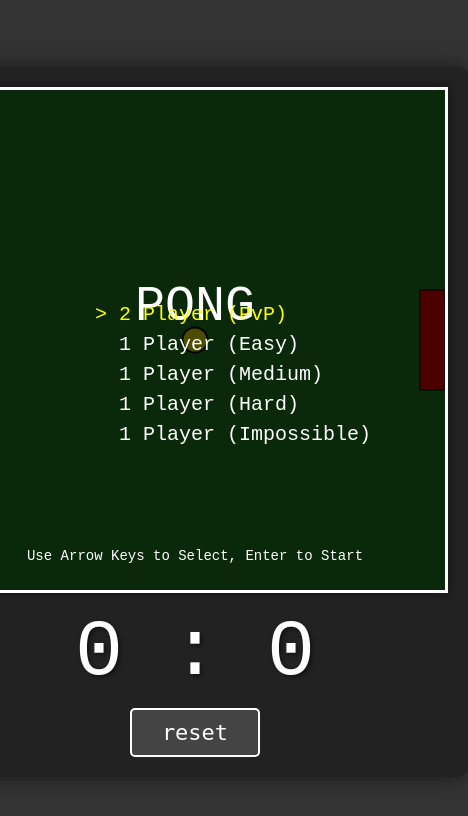
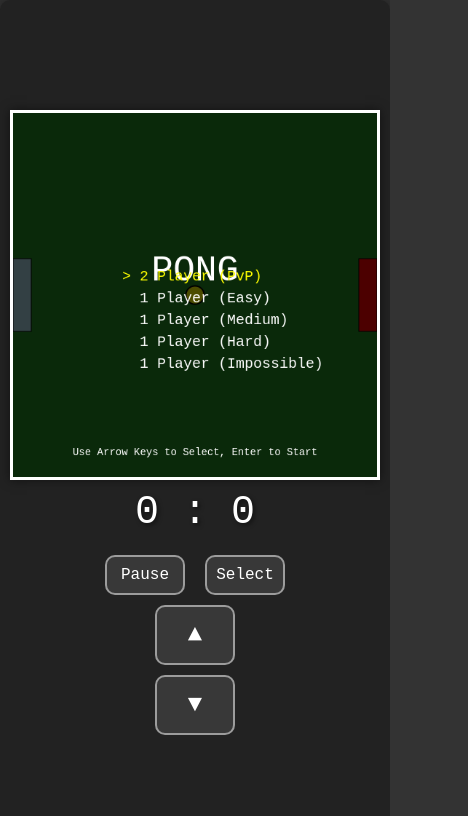
Before and after one commit to RayOgeto/Pong, a website: page index.html in a window 390 px wide. Shown: the whole page, 468 px wide, since content can reach past the window. Drawn offline with Linux system fonts and the light colour scheme.

Commit message:
mobile friendly

```diff
--- a/index.html
+++ b/index.html
@@ -13,6 +13,18 @@
         </canvas>
         <div id="scoretxt"> 0 : 0</div>
         <button id="resetbtn">reset</button>
+        <div id="mobile-controls">
+            <div class="control-row">
+                <button id="btn-pause" class="control-btn small">Pause</button>
+                <button id="btn-select" class="control-btn small">Select</button>
+            </div>
+            <div class="control-row">
+                <button id="btn-up" class="control-btn large">▲</button>
+            </div>
+            <div class="control-row">
+                <button id="btn-down" class="control-btn large">▼</button>
+            </div>
+        </div>
     </div>
     <script src="index.js"></script>
 </body>
--- a/index.js
+++ b/index.js
@@ -135,6 +135,17 @@ class InputHandler {
 
     onKey(key, callback) {
         this.callbacks[key] = callback;
+    }
+
+    simulateKey(key, isPressed) {
+        if (isPressed) {
+            this.keys.add(key);
+            if (this.callbacks[key]) {
+                this.callbacks[key]();
+            }
+        } else {
+            this.keys.delete(key);
+        }
     }
 }
 
@@ -484,3 +495,44 @@ const scoreText = document.querySelector('#scoretxt');
 const resetBtn = document.querySelector('#resetbtn');
 
 const game = new Game(canvas, scoreText, resetBtn);
+
+// Mobile Controls Setup
+const setupMobileControl = (id, key) => {
+    const btn = document.getElementById(id);
+    if (!btn) return;
+
+    const press = (e) => {
+        e.preventDefault();
+        game.input.simulateKey(key, true);
+    };
+
+    const release = (e) => {
+        e.preventDefault();
+        game.input.simulateKey(key, false);
+    };
+
+    btn.addEventListener('mousedown', press);
+    btn.addEventListener('mouseup', release);
+    btn.addEventListener('touchstart', press, { passive: false });
+    btn.addEventListener('touchend', release, { passive: false });
+};
+
+// Map buttons to Player 1 controls (and Menu controls which share keys)
+// Note: In AI mode, P1 controls the player. In Menu, Menu keys are used.
+// We'll map the UI buttons to P1 keys for movement, which usually double as menu keys or we can map multiple.
+// The Game class uses KEYS.P1_UP ('w') for player 1, and KEYS.MENU_UP ('ArrowUp') for menu.
+// To make it work for both, we can simulate both or ensure the game handles it.
+// Let's check the game logic:
+// Menu uses KEYS.MENU_UP ('ArrowUp'). Player 1 uses 'w'.
+// We should probably map the mobile buttons to 'ArrowUp'/'ArrowDown' since they work for Menu AND Player 2.
+// BUT, if the user plays Single Player (AI), they are Player 1 ('w'/'s').
+// Let's map the mobile buttons to trigger BOTH 'w' and 'ArrowUp' to cover all bases (Menu + P1).
+
+setupMobileControl('btn-up', 'ArrowUp'); // Menu Up
+setupMobileControl('btn-up', 'w');       // Player 1 Up
+
+setupMobileControl('btn-down', 'ArrowDown'); // Menu Down
+setupMobileControl('btn-down', 's');         // Player 1 Down
+
+setupMobileControl('btn-select', 'Enter');
+setupMobileControl('btn-pause', 'Escape');
--- a/style.css
+++ b/style.css
@@ -3,9 +3,10 @@ body {
     display: flex;
     justify-content: center;
     align-items: center;
-    height: 100vh;
+    min-height: 100vh;
     margin: 0;
     color: white;
+    touch-action: manipulation; /* Prevent double-tap zoom */
 }
 
 #gamecontainer {
@@ -14,12 +15,16 @@ body {
     padding: 20px;
     border-radius: 10px;
     box-shadow: 0 0 20px rgba(0,0,0,0.5);
+    max-width: 100%;
+    box-sizing: border-box;
 }
 
 #gameboard {
     border: 3px solid white;
     background-color: forestgreen;
     box-shadow: 0 0 10px rgba(0,0,0,0.5);
+    max-width: 100%;
+    height: auto; /* Maintain aspect ratio */
 }
 
 #scoretxt {
@@ -39,8 +44,75 @@ body {
     background-color: #444;
     color: white;
     transition: background-color 0.2s;
+    margin-bottom: 20px;
 }
 
 #resetbtn:hover {
     background-color: #666;
 }
+
+/* Mobile Controls */
+#mobile-controls {
+    display: none; /* Hidden by default on desktop */
+    flex-direction: column;
+    gap: 10px;
+    margin-top: 10px;
+}
+
+.control-row {
+    display: flex;
+    justify-content: center;
+    gap: 20px;
+}
+
+.control-btn {
+    background-color: rgba(255, 255, 255, 0.1);
+    border: 2px solid rgba(255, 255, 255, 0.5);
+    color: white;
+    border-radius: 10px;
+    font-family: monospace;
+    cursor: pointer;
+    touch-action: manipulation; /* Prevent zoom */
+    user-select: none; /* Prevent text selection */
+    -webkit-user-select: none;
+}
+
+.control-btn:active {
+    background-color: rgba(255, 255, 255, 0.3);
+}
+
+.control-btn.large {
+    width: 80px;
+    height: 60px;
+    font-size: 24px;
+}
+
+.control-btn.small {
+    width: 80px;
+    height: 40px;
+    font-size: 16px;
+}
+
+/* Responsive adjustments */
+@media (max-width: 600px) {
+    #mobile-controls {
+        display: flex;
+    }
+
+    #gamecontainer {
+        padding: 10px;
+        width: 100%;
+        height: 100vh;
+        display: flex;
+        flex-direction: column;
+        justify-content: center;
+    }
+
+    #scoretxt {
+        font-size: 40px;
+    }
+
+    #resetbtn {
+        display: none; /* Hide reset button on mobile to save space, rely on menu */
+    }
+}
```
